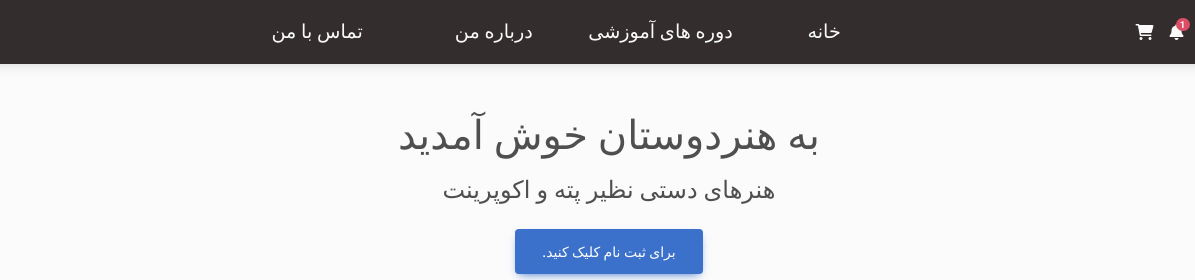
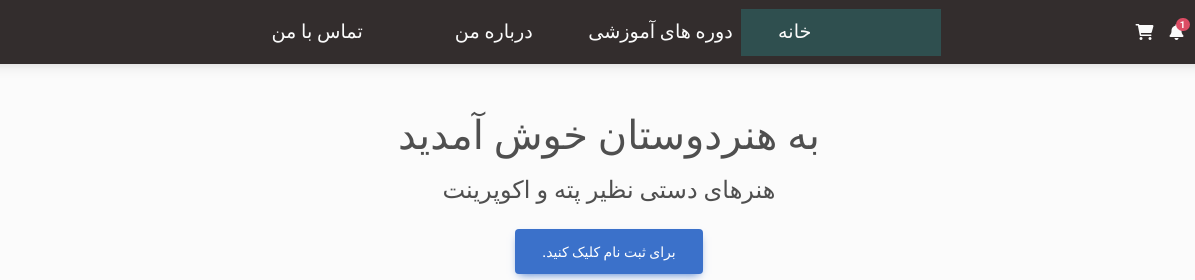
Before and after one commit to achz1989/honardoustan, a website: page index.html in a window 1280 px wide. In both pictures the pointer is over the link "خانه". Shown: the top 280 px of the page, 31-1226 px from the left. Drawn offline with Linux system fonts and the light colour scheme.

Commit message:
navigation background color of links when hover changed to green

```diff
--- a/css/mystyle.css
+++ b/css/mystyle.css
@@ -77,3 +77,7 @@ footer section div #slogan p{
     align-items: start;
     align-self: start;
 }
+.nav-link:hover{
+    background-color: darkslategray;
+    text-align: center;
+}
```
